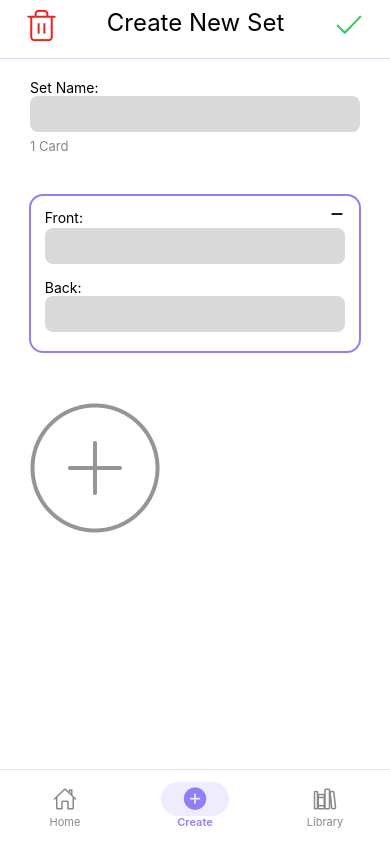
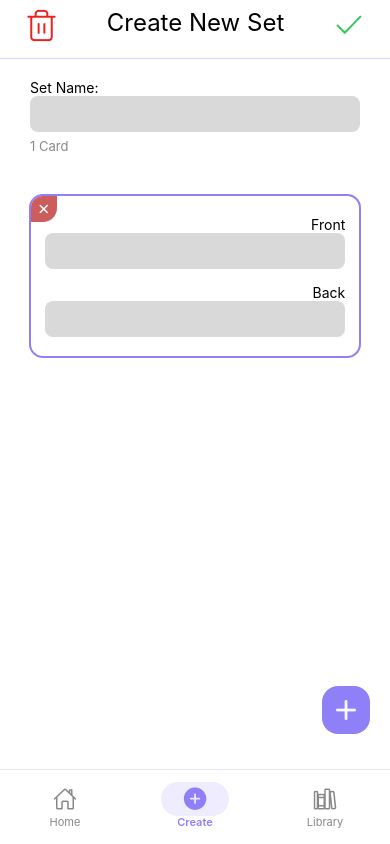
Before and after one commit to trungvt138/flip_it, a React Native app: screen /Create in a window 390 px wide. Built offline with nearby package versions, Linux system fonts and the light colour scheme.

Commit message:
finish tweak in Card/CreateSet.js

```diff
--- a/src/components/Card.js
+++ b/src/components/Card.js
@@ -1,28 +1,27 @@
-import { View, Text, StyleSheet, Image, TouchableOpacity } from 'react-native';
+import { View, Text, StyleSheet, TouchableOpacity } from 'react-native';
+import { Ionicons } from '@expo/vector-icons';
 import LabeledInputs from './LabeledInput';
 
 export default function Card(props) {
     return (
         <View style={styles.card}>
 
+            <TouchableOpacity style={styles.deleteButton} onPress={() => props.onDelete(props.index)}>
+                <Ionicons name="close" size={16} color="#fff" />
+            </TouchableOpacity>
+
             <LabeledInputs
-                label={"Front:"}
+                label={"Front"}
                 value={props.front}
                 onChangeText={props.onFrontChange}
-                rightElement={
-                    <TouchableOpacity onPress={() => props.onDelete(props.index)}>
-                        <Image
-                            source={require('../../assets/minus.png')}
-                            style={styles.image}
-                        />
-                    </TouchableOpacity>
-                }
+                textStyle={{justifyContent: 'flex-end'}}
             />
             <LabeledInputs
-                label={"Back:"}
+                label={"Back"}
                 value={props.back}
                 onChangeText={props.onBackChange}
                 style={styles.labeledInputBack}
+                textStyle={{justifyContent: 'flex-end'}}
             />
         </View>
     )
@@ -36,12 +35,21 @@ const styles = StyleSheet.create({
         width: '95%',
         alignSelf: 'center',
         paddingBottom: 19,
-        paddingTop: 10,
+        paddingTop: 20,
         paddingHorizontal: 14,
+        overflow: 'hidden',
     },
-    image: {
-        alignSelf: 'flex-end',
-        marginBottom: 6,
+    deleteButton: {
+        position: 'absolute',
+        top: 0,
+        left: 0,
+        width: 26,
+        height: 26,
+        backgroundColor: '#cd5c5c',
+        borderBottomRightRadius: 14,
+        justifyContent: 'center',
+        alignItems: 'center',
+        zIndex: 1,
     },
     labeledInputBack: {
         marginTop: 15,
--- a/src/components/LabeledInput.js
+++ b/src/components/LabeledInput.js
@@ -4,7 +4,8 @@ import { View, Text, StyleSheet } from 'react-native';
 export default function LabeledInput(props) {
     return (
         <View style={[styles.labeledInput, props.style]}>
-            <View style={{flexDirection: 'row', justifyContent: 'space-between', alignItems: 'center'}}>
+            <View style={[{flexDirection: 'row', justifyContent: 'space-between', alignItems: 'center'}, props.textStyle]}>
+                {props.leftElement}
                 <Text>{props.label}</Text>
                 {props.rightElement}
             </View>
--- a/src/screens/CreateSet.js
+++ b/src/screens/CreateSet.js
@@ -78,14 +78,15 @@ export default function CreateSet() {
                 );
               })}
 
-              <View style={styles.addButton}>
-                <TouchableOpacity onPress={() => addCard({ front: "", back: "" })}>
-                  <Image source={require("../../assets/plus-circle.png")} />
-                </TouchableOpacity>
-              </View>
+
 
             </ScrollView>
           </View>
+        </View>
+        <View style={styles.addButton}>
+          <TouchableOpacity onPress={() => addCard({ front: "", back: "" })}>
+            <Image source={require("../../assets/create.png")} style={styles.addIcon} />
+          </TouchableOpacity>
         </View>
 
         <Navbar />
@@ -135,6 +136,20 @@ const styles = StyleSheet.create({
     marginTop: 40,
   },
   addButton: {
-
+    position: 'absolute',
+    right: 20,
+    bottom: 95,
+    width: 48,
+    height: 48,
+    borderRadius: 16,
+    backgroundColor: '#9080F7',
+    justifyContent: 'center',
+    alignItems: 'center',
+    marginBottom: 15
+  },
+  addIcon: {
+    width: 20,
+    height: 20,
+    tintColor: '#fff',
   }
 });
```
Also changed, not shown: .claude/settings.local.json (deleted), assets/create.png (renamed from public/images/create-navbar.png).
